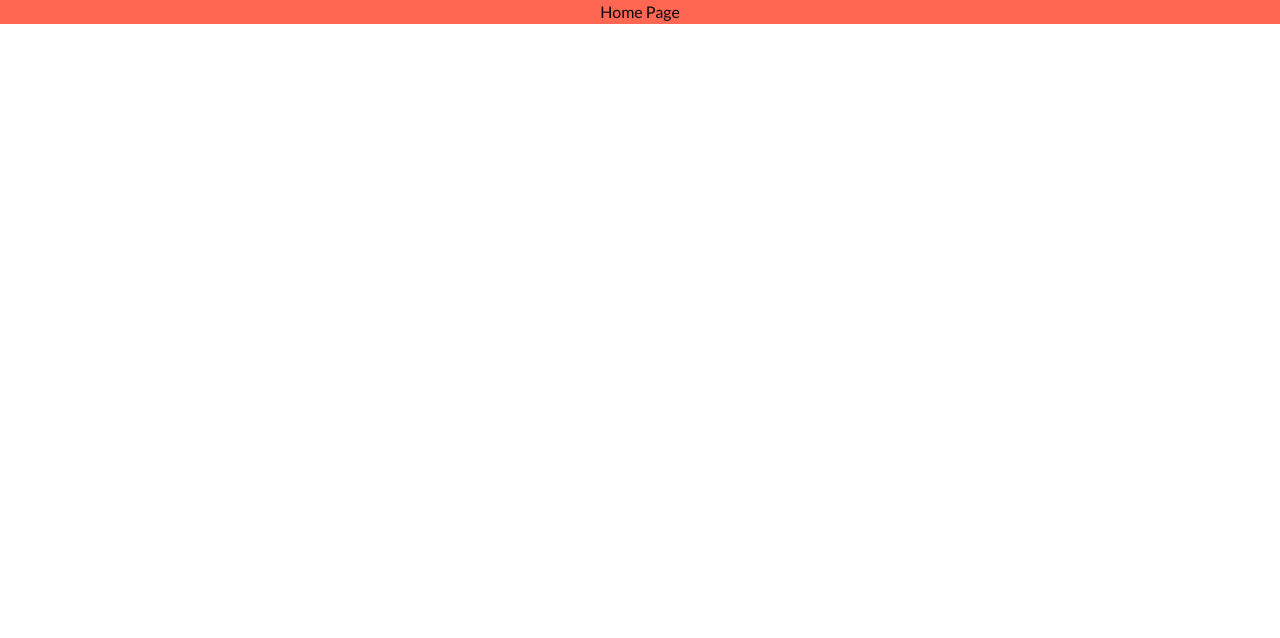
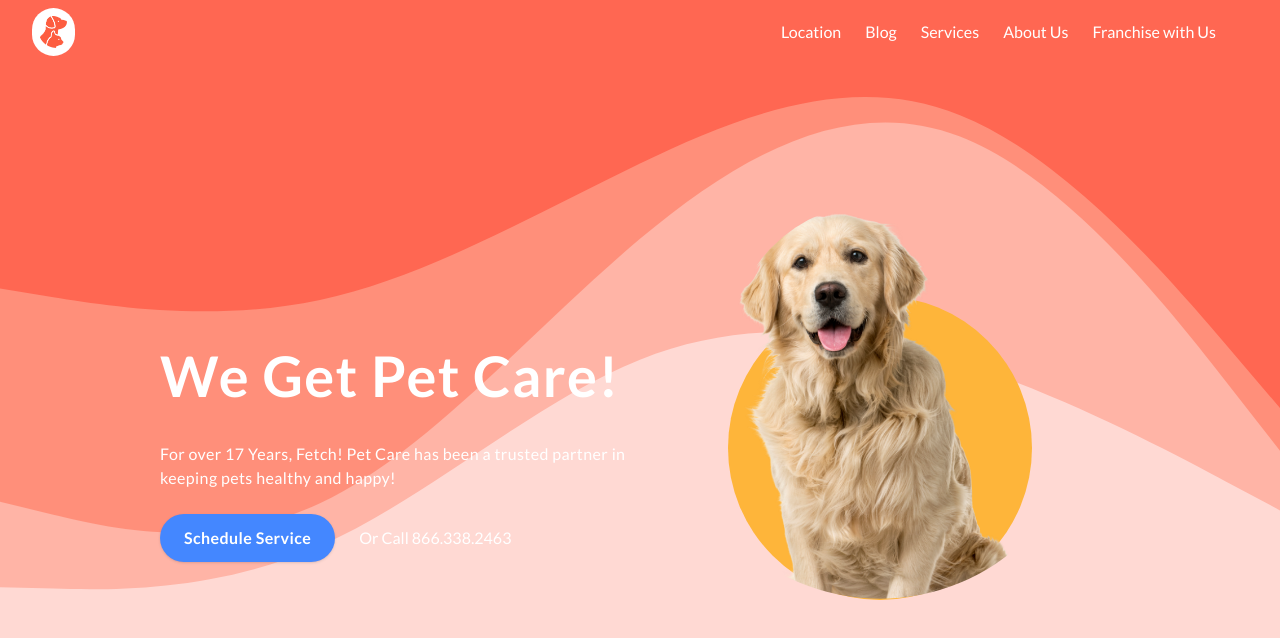
Before and after one commit to oscarMolina1523/Pet-Project, a React (Vite) app: page /home in a window 1280 px wide. Shown: the top 638 px of the page. Built offline with nearby package versions, Linux system fonts and the light colour scheme.

Commit message:
creating home component and separate it in others components, to separate the logic

```diff
--- /dev/null
+++ b/src/components/petProject/HomeBody.tsx
@@ -0,0 +1,36 @@
+import React from "react";
+import { Button } from "../ui/button";
+import { Label } from "../ui/label";
+
+const HomeBodyComponent: React.FC = () => {
+  return (
+    <div className="flex flex-row w-3/4 h-full items-center justify-center">
+      <div className="relative w-1/2 h-full flex flex-col items-center justify-center gap-6">
+        <div className="text-surface-neutral text-[2rem] font-semibold w-full text-left">
+          <Label className="text-surface-neutral text-[3.5rem] font-semibold tracking-wide">We Get Pet Care!</Label>
+        </div>
+        <div className="text-surface-neutral text-left font-semibold w-full">
+          <Label className="text-surface-neutral tracking-wide">For over 17 Years, Fetch! Pet Care has been a trusted partner in keeping pets healthy and happy!</Label>
+        </div>
+        <div className="flex flex-row gap-6 items-center justify-start w-full">
+          <Button
+            className="font-semibold h-[3rem] tracking-wide rounded-full px-6 bg-sky-blue text-surface-neutral hover:border hover:border-sky-blue hover:text-sky-blue hover:bg-surface-neutral"
+          >Schedule Service</Button>
+          <Label className="text-surface-neutral">Or Call 866.338.2463</Label>
+        </div>
+      </div>
+      <div className="relative w-1/2 h-full flex items-center justify-center">
+        <div className="relative bg-custom-orange-1 rounded-full w-[19rem] h-[19rem] flex items-center justify-center">
+          <img
+            className="absolute object-cover transform top-[-31%] rounded-full"
+            src="src/assets/homePetPresentation.png"
+            alt="home-pet-presentation"
+            style={{ clipPath: 'circle(50% at 50% 37% )' }}
+          />
+        </div>
+      </div>
+    </div>
+  );
+};
+
+export default HomeBodyComponent;
--- /dev/null
+++ b/src/components/petProject/HomeNavbar.tsx
@@ -0,0 +1,21 @@
+import React from "react";
+import { Label } from "../ui/label";
+
+const HomeNavbarComponent: React.FC = () => {
+  return (
+    <div className="w-full flex flex-row h-[3rem] mt-2 justify-between px-8">
+      <div className="overflow-hidden rounded-full h-full w-auto bg-surface-neutral px-2 py-2">
+        <img className="object-cover h-full" src="src\assets\pet.png" alt="logo-img" />
+      </div>
+      <div className="flex flex-row gap-6 text-surface-neutral h-full items-center justify-end w-1/2 px-8">
+        <Label className="hover:underline">Location</Label>
+        <Label>Blog</Label>
+        <Label>Services</Label>
+        <Label>About Us</Label>
+        <Label>Franchise with Us</Label>
+      </div>
+    </div>
+  );
+}
+
+export default HomeNavbarComponent;
--- a/src/pages/HomePage.tsx
+++ b/src/pages/HomePage.tsx
@@ -1,8 +1,18 @@
+import HomeBodyComponent from "@/components/petProject/HomeBody";
+import HomeNavbarComponent from "@/components/petProject/HomeNavbar";
 import React from "react";
 
 const HomePage: React.FC = () => {
   return (
-    <div className="div">Home Page</div>
+    <div className="w-full h-screen overflow-hidden relative flex flex-col">
+      <img className="static object-cover object-top w-full h-full opacity-75" src="src\assets\homeEffectP.svg" />
+      <div className="w-full absolute">
+        <HomeNavbarComponent />
+      </div>
+      <div className="w-full h-full absolute top-12 flex flex-col items-center justify-center">
+        <HomeBodyComponent/>
+      </div>
+    </div>
   );
 }
 
```
